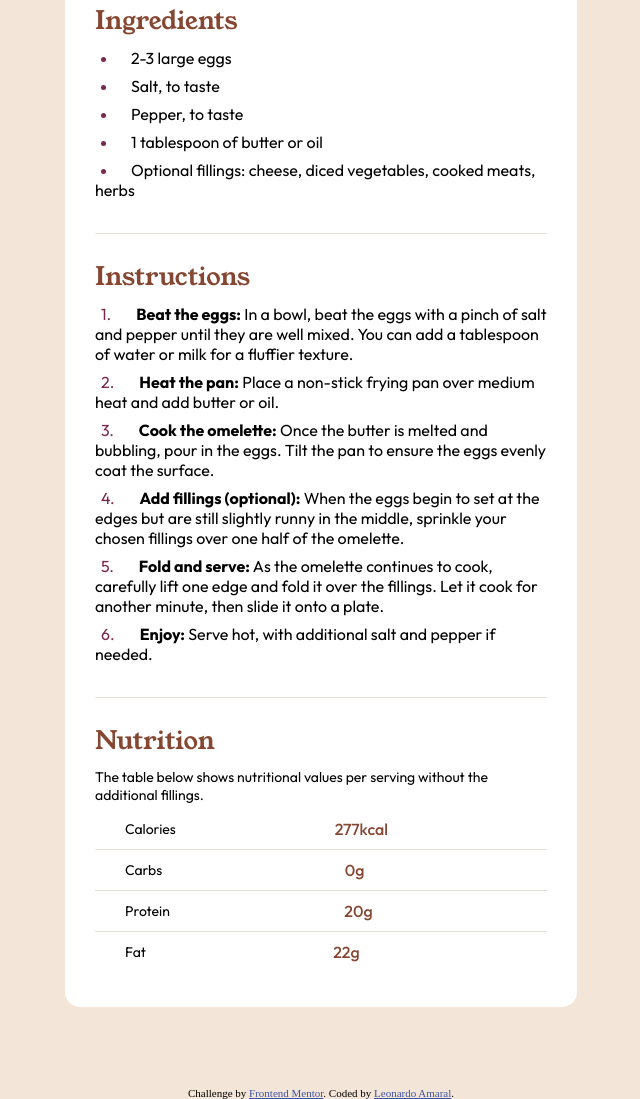
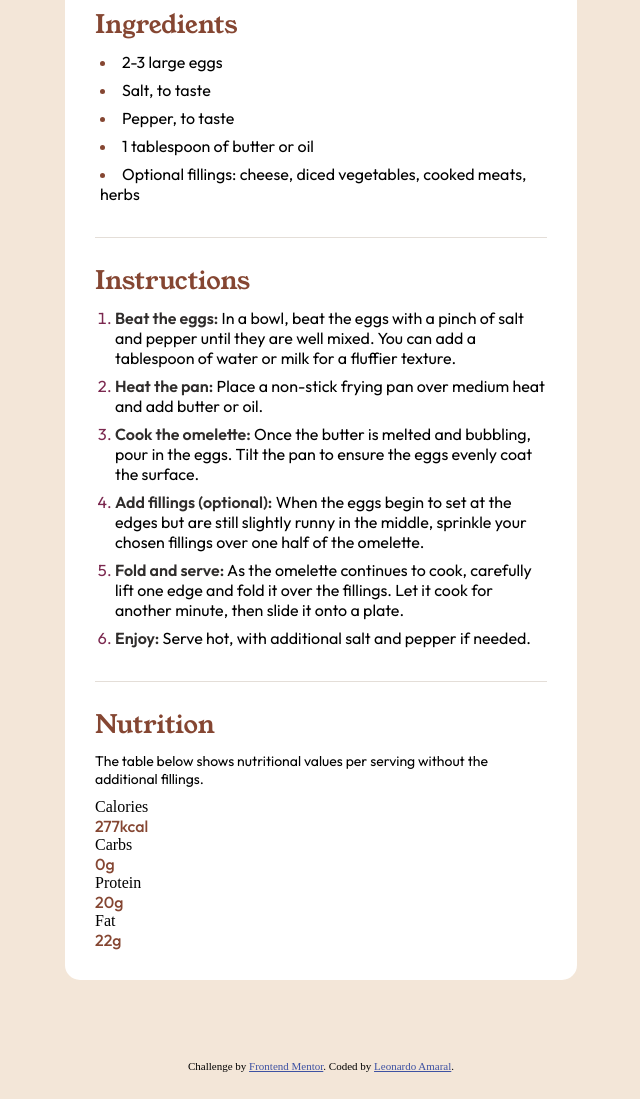
Before and after one commit to hangtime319/recipe-page-main, a plain HTML site: page index.html in a window 1280 px wide. Shown: the part 656-1755 px from the top of the page, without its empty margins (319-959 px from the left). After the commit the page ends 1728 px from the top, so only its background shows below. Drawn offline with Linux system fonts and the light colour scheme.

Commit message:
Correção

```diff
--- a/assets/style.css
+++ b/assets/style.css
@@ -100,7 +100,8 @@ ul, li {
     }
 }
 
-.preparation h3 {
+.preparation h2 {
+    font-size: 1.2rem;
     color: var(--dark-raspberry);
     margin-bottom: 10px;
 }
@@ -109,7 +110,7 @@ ul, li {
     margin-bottom: 8px;
 }
 
-.preparation li::before, .ingredients li::before {
+.preparation li::before {
     display: inline-block;
     content: " ";
     background-color: var(--dark-raspberry);
@@ -146,13 +147,31 @@ ul, li {
     font-family: var(--outfit);
 }
 
-.instructions li::before {
-    display: inline-block;
-    content: counter(mynum) ". ";
-    counter-increment: mynum;
-    font-weight: 400;
+.ingredients li{
+    list-style-type: disc;
+    list-style-position: inside;
+    margin-left: 5px;
+}
+
+.ingredients li::marker {
+    color: var(--nutmeg);
+}
+
+
+.instructions li {
+    list-style: decimal;
+    list-style-position: outside;
+    margin-left: 20px;
+}
+
+.instructions li::marker {
+
     color: var(--dark-raspberry);
-    margin: 0 25px 0 6px;
+}
+
+.instructions li strong {
+    font-weight: 600;
+    color: var(--dark-charcoal);
 }
 
 .nutrition {
@@ -161,33 +180,32 @@ ul, li {
     align-items: flex-start;
 }
 
-.nutrition p {
+.nutrition > p {
     font-family: var(--outfit);
     font-size: 0.875rem;
     margin-bottom: 10px;
 }
 
 .nutrition-item {
-    display: flex;
+    /* display: flex;
     justify-content: center;
-    flex-direction: column;
+    flex-direction: column; */
     width: 100%;
 }
 
-.item {
-    display: flex;
-    justify-content: space-between;
-    align-items: center;
-    margin: 5px 0;
+.item td{
+    height: 32px;
+    margin: auto;
     border-bottom: 1px solid var(--light-grey);
 }
 
-.item:last-of-type {
-    border-bottom: none;
-}
+/* .item td p:last-child {
+    border-bottom: none; */
+/* } */
 
-.item p {
-    margin-left: 30px;
+.item td p {
+    font-family: var(--outfit);
+    margin-left: 10px;
 }
 
 .item span {
```
